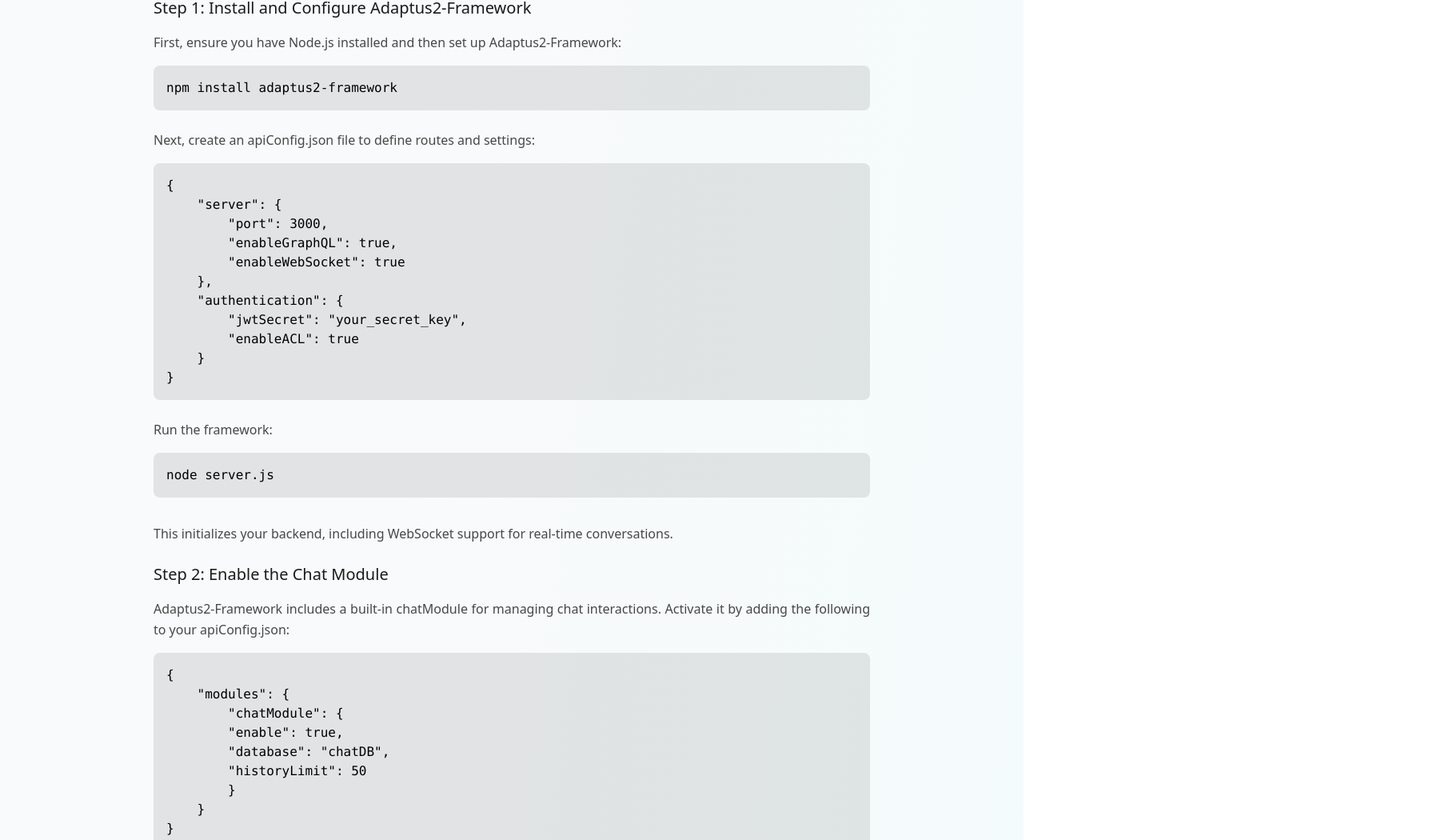
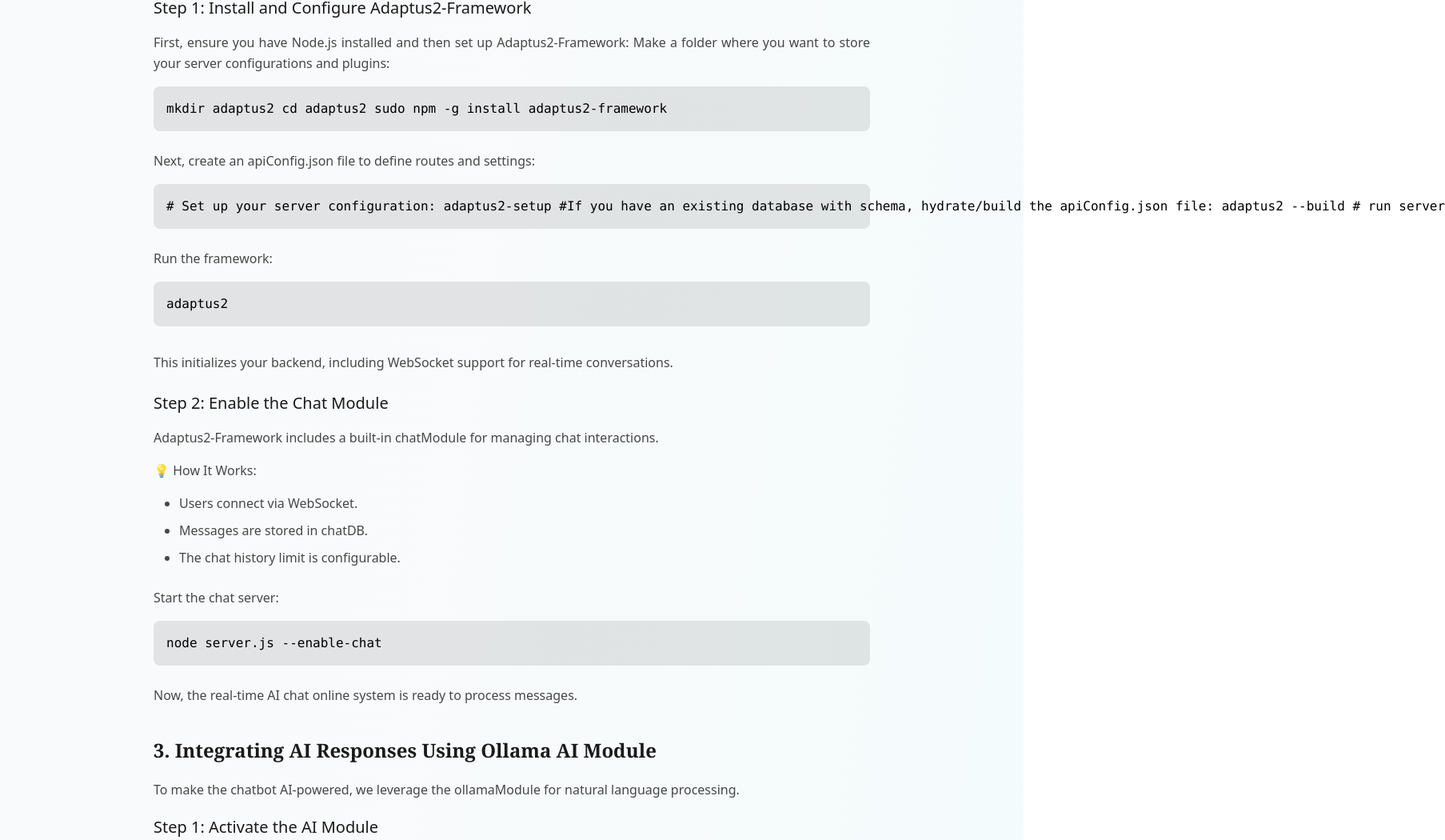
Before and after one commit to mataluis2k/Adaptus2-framework-homepage, a React (Vite) app: page / in a window 1280 px wide. Shown: the part 5880-6930 px from the top of the page at 80% size, 1807 px wide, since content can reach past the window. Built offline with nearby package versions, Linux system fonts and the light colour scheme.

Commit message:
Updating links and context

```diff
--- a/src/App.tsx
+++ b/src/App.tsx
@@ -120,7 +120,7 @@ function App() {
               Chatbot AI
             </a>
             <a
-              href="#adaptus2-ui"
+              href="https://github.com/mataluis2k/Adaptus2-UI"
               className="block px-4 py-2 text-secondary hover:text-primary transition-colors"
             >
               Adaptus2-UI
@@ -360,43 +360,38 @@ function App() {
           <h4 className="text-xl font-medium mb-4 text-secondary">Step 1: Install and Configure Adaptus2-Framework</h4>
           <p className="text-secondary/80 text-justify mb-4 leading-relaxed">
             First, ensure you have Node.js installed and then set up Adaptus2-Framework:
+            Make a folder where you want to store your server configurations and plugins:
           </p>
-          <pre className="bg-secondary/10 p-4 rounded-lg mb-6"><code>npm install adaptus2-framework</code></pre>
+          <pre className="bg-secondary/10 p-4 rounded-lg mb-6"><code>
+            mkdir adaptus2
+            cd adaptus2
+            sudo npm -g install adaptus2-framework</code></pre>
           <p className="text-secondary/80 text-justify mb-4 leading-relaxed">
             Next, create an apiConfig.json file to define routes and settings:
           </p>
-          <pre className="bg-secondary/10 p-4 rounded-lg mb-6"><code>{'{\n' +
-          '    "server": {\n' +
-          '        "port": 3000,\n' +
-          '        "enableGraphQL": true,\n' +
-          '        "enableWebSocket": true\n' +
-          '    },\n' +
-          '    "authentication": {\n' +
-          '        "jwtSecret": "your_secret_key",\n' +
-          '        "enableACL": true\n' +
-          '    }\n' +
-          '}'}</code></pre>
+          <pre className="bg-secondary/10 p-4 rounded-lg mb-6"><code>
+          # Set up your server configuration:
+          adaptus2-setup
+
+          #If you have an existing database with schema, hydrate/build the apiConfig.json file:
+
+          adaptus2 --build
+
+          # run server
+
+          </code></pre>
           <p className="text-secondary/80 text-justify mb-4 leading-relaxed">
             Run the framework:
           </p>
-          <pre className="bg-secondary/10 p-4 rounded-lg mb-8"><code>node server.js</code></pre>
+          <pre className="bg-secondary/10 p-4 rounded-lg mb-8"><code>adaptus2</code></pre>
           <p className="text-secondary/80 text-justify mb-6 leading-relaxed">
             This initializes your backend, including WebSocket support for real-time conversations.
           </p>
 
           <h4 className="text-xl font-medium mb-4 text-secondary">Step 2: Enable the Chat Module</h4>
           <p className="text-secondary/80 text-justify mb-4 leading-relaxed">
-            Adaptus2-Framework includes a built-in chatModule for managing chat interactions. Activate it by adding the following to your apiConfig.json:
+            Adaptus2-Framework includes a built-in chatModule for managing chat interactions.
           </p>
-          <pre className="bg-secondary/10 p-4 rounded-lg mb-6"><code>{'{\n' +
-          '    "modules": {\n' +
-          '        "chatModule": {\n' +
-          '        "enable": true,\n' +
-          '        "database": "chatDB",\n' +
-          '        "historyLimit": 50\n' +
-          '        }\n' +
-          '    }\n' +
-          '}'}</code></pre>
           <p className="text-secondary/80 mb-4 font-medium">
             💡 How It Works:
           </p>
```
